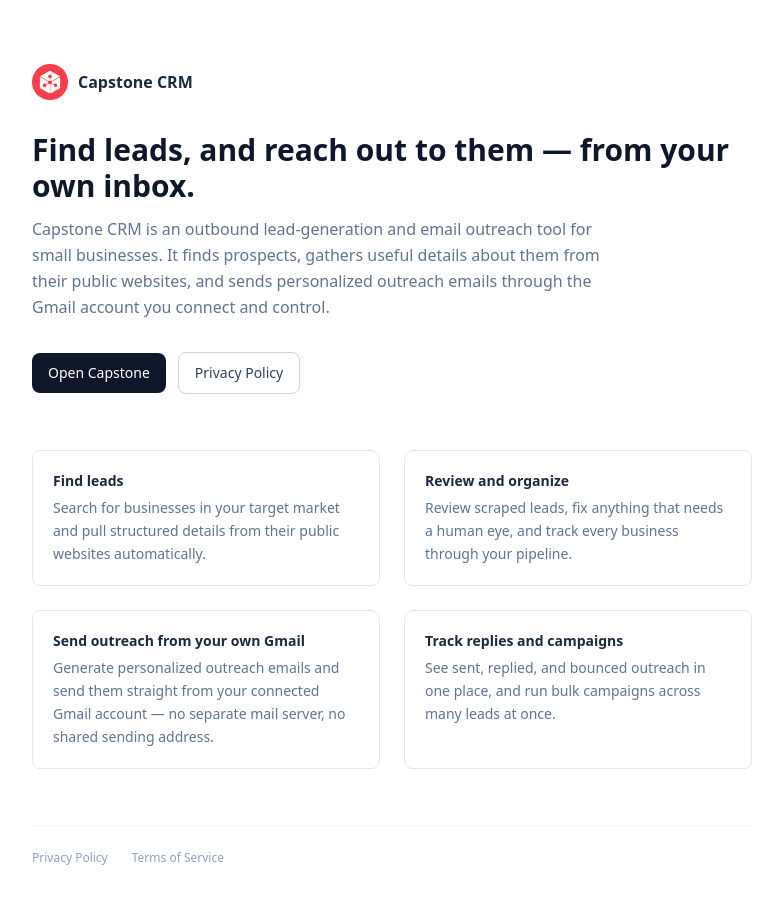
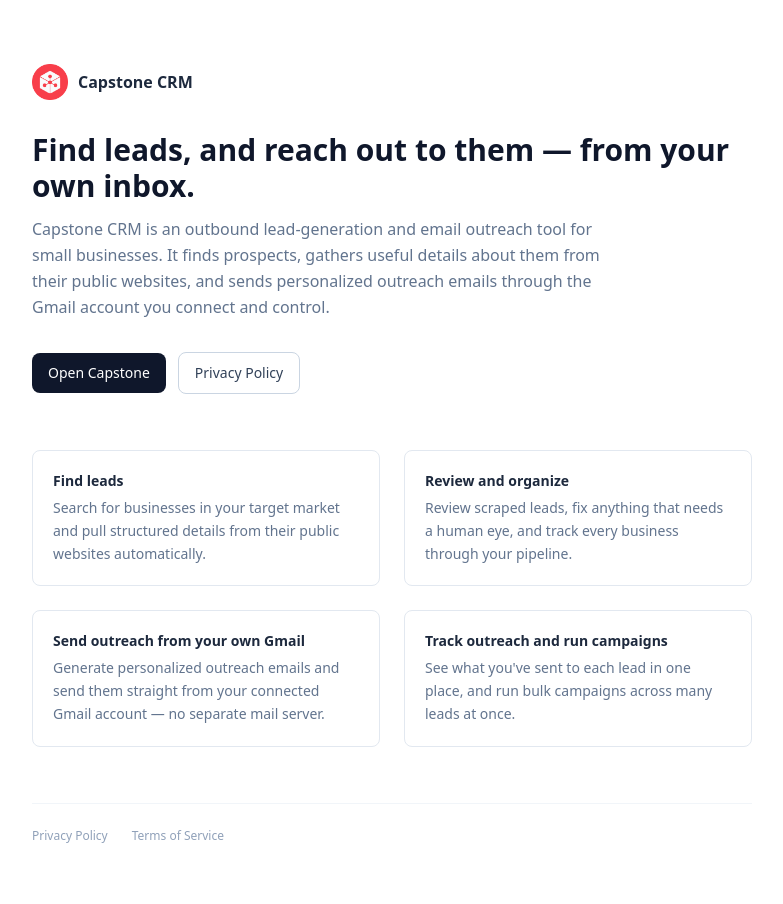
Before and after one commit to aayushhsapkota/capstone-crm, a React (Vite) app in the folder frontend/: page /home in a window 1280 px wide. Shown: the top 904 px of the page, without its empty margins (248-1031 px from the left). Built offline with nearby package versions, Linux system fonts and the light colour scheme; no server answers.

Commit message:
fix: update feature descriptions in homepage

```diff
--- a/frontend/src/pages/Home.jsx
+++ b/frontend/src/pages/Home.jsx
@@ -11,11 +11,11 @@ const FEATURES = [
   },
   {
     title: 'Send outreach from your own Gmail',
-    description: "Generate personalized outreach emails and send them straight from your connected Gmail account — no separate mail server, no shared sending address.",
+    description: "Generate personalized outreach emails and send them straight from your connected Gmail account — no separate mail server.",
   },
   {
-    title: 'Track replies and campaigns',
-    description: 'See sent, replied, and bounced outreach in one place, and run bulk campaigns across many leads at once.',
+    title: 'Track outreach and run campaigns',
+    description: 'See what you\'ve sent to each lead in one place, and run bulk campaigns across many leads at once.',
   },
 ];
 
```
